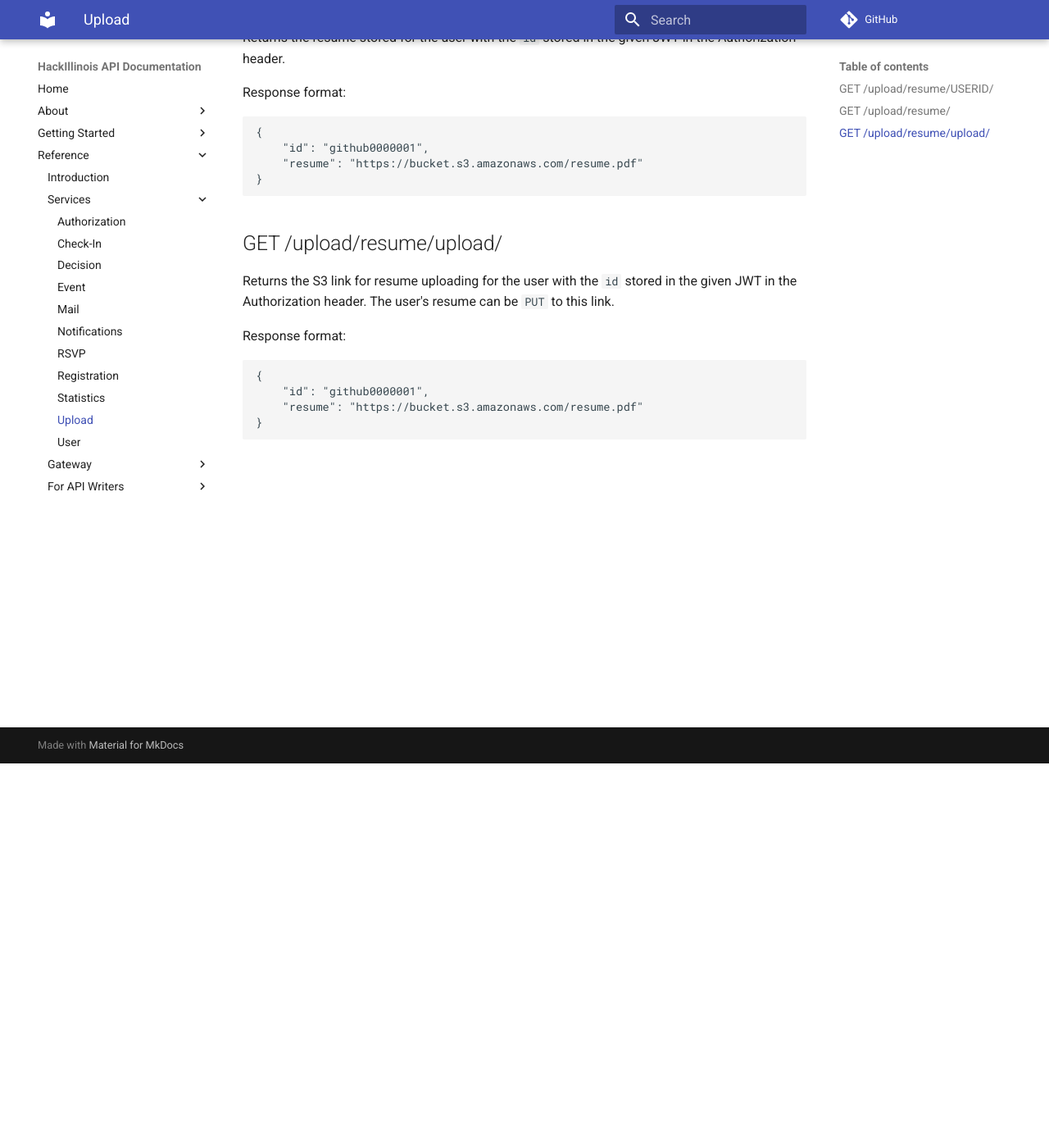
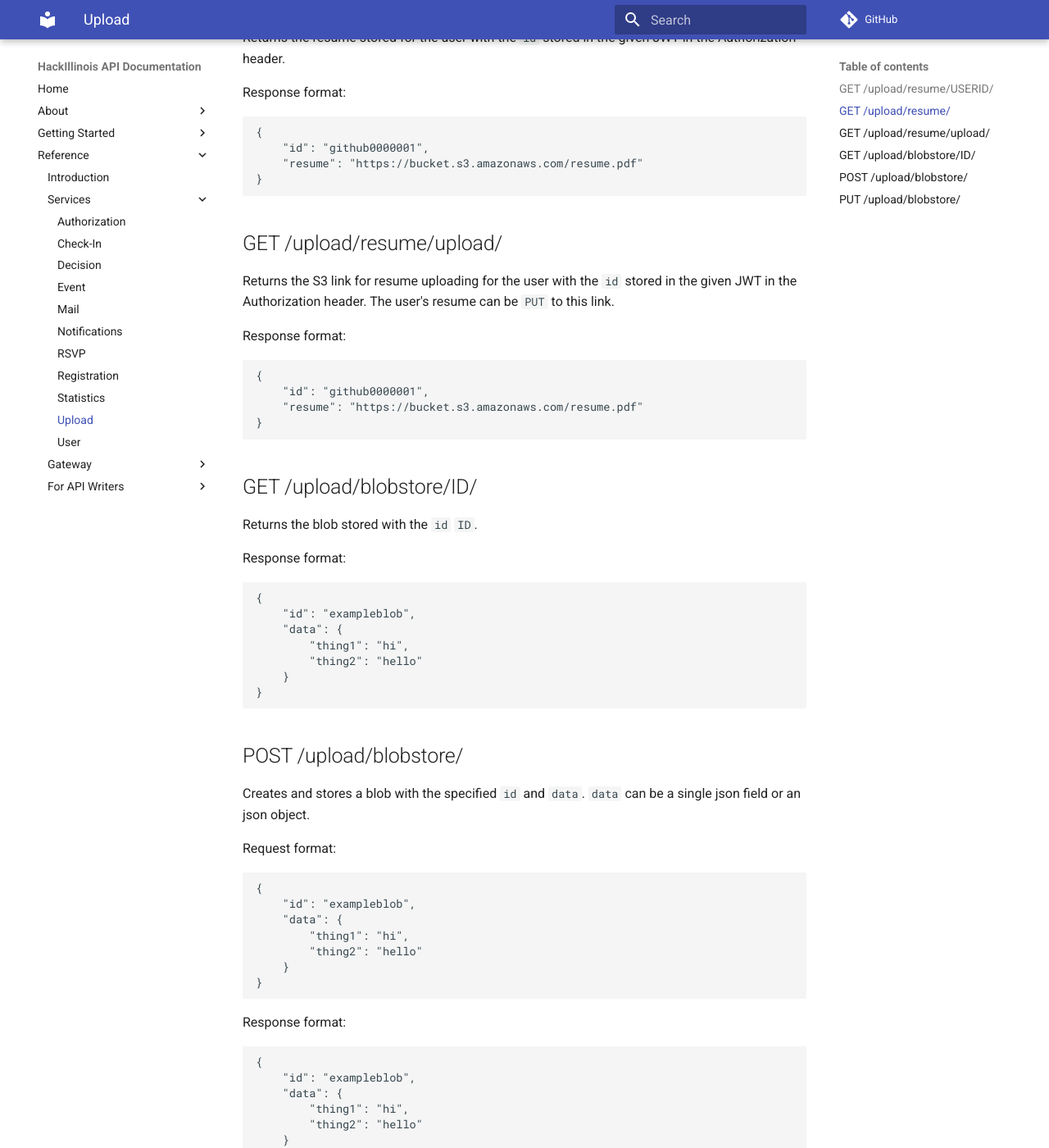
Before and after one commit to HackIllinois/api, an MkDocs documentation site: the page built from documentation/docs/reference/services/Upload.md, in a window 1280 px wide and 1400 px high, scrolled down 469 px. Shown: the whole window at 82% size. Built offline with MkDocs 1.6.1 and Material for MkDocs 9.7.7, drawn with Linux system fonts in a browser that asks for light colours; comment, search, counter and statistics services are not loaded; some of the changed text lies outside the part shown.

Commit message:
Add blobstore docs

````diff
--- a/documentation/docs/reference/services/Upload.md
+++ b/documentation/docs/reference/services/Upload.md
@@ -39,3 +39,73 @@ Response format:
 	"resume": "https://bucket.s3.amazonaws.com/resume.pdf"
 }
 ```
+
+GET /upload/blobstore/ID/
+-------------------------
+
+Returns the blob stored with the `id` `ID`.
+
+Response format:
+```
+{
+	"id": "exampleblob",
+	"data": {
+		"thing1": "hi",
+		"thing2": "hello"
+	}
+}
+```
+
+POST /upload/blobstore/
+-----------------------
+
+Creates and stores a blob with the specified `id` and `data`. `data` can be a single json field or an json object.
+
+Request format:
+```
+{
+	"id": "exampleblob",
+	"data": {
+		"thing1": "hi",
+		"thing2": "hello"
+	}
+}
+```
+
+Response format:
+```
+{
+	"id": "exampleblob",
+	"data": {
+		"thing1": "hi",
+		"thing2": "hello"
+	}
+}
+```
+
+PUT /upload/blobstore/
+----------------------
+
+Updates the blob with the specified `id`. `data` can be a single json field or an json object.
+
+Request format:
+```
+{
+	"id": "exampleblob",
+	"data": {
+		"thing1": "hi",
+		"thing2": "hello"
+	}
+}
+```
+
+Response format:
+```
+{
+	"id": "exampleblob",
+	"data": {
+		"thing1": "hi",
+		"thing2": "hello"
+	}
+}
+```
````
